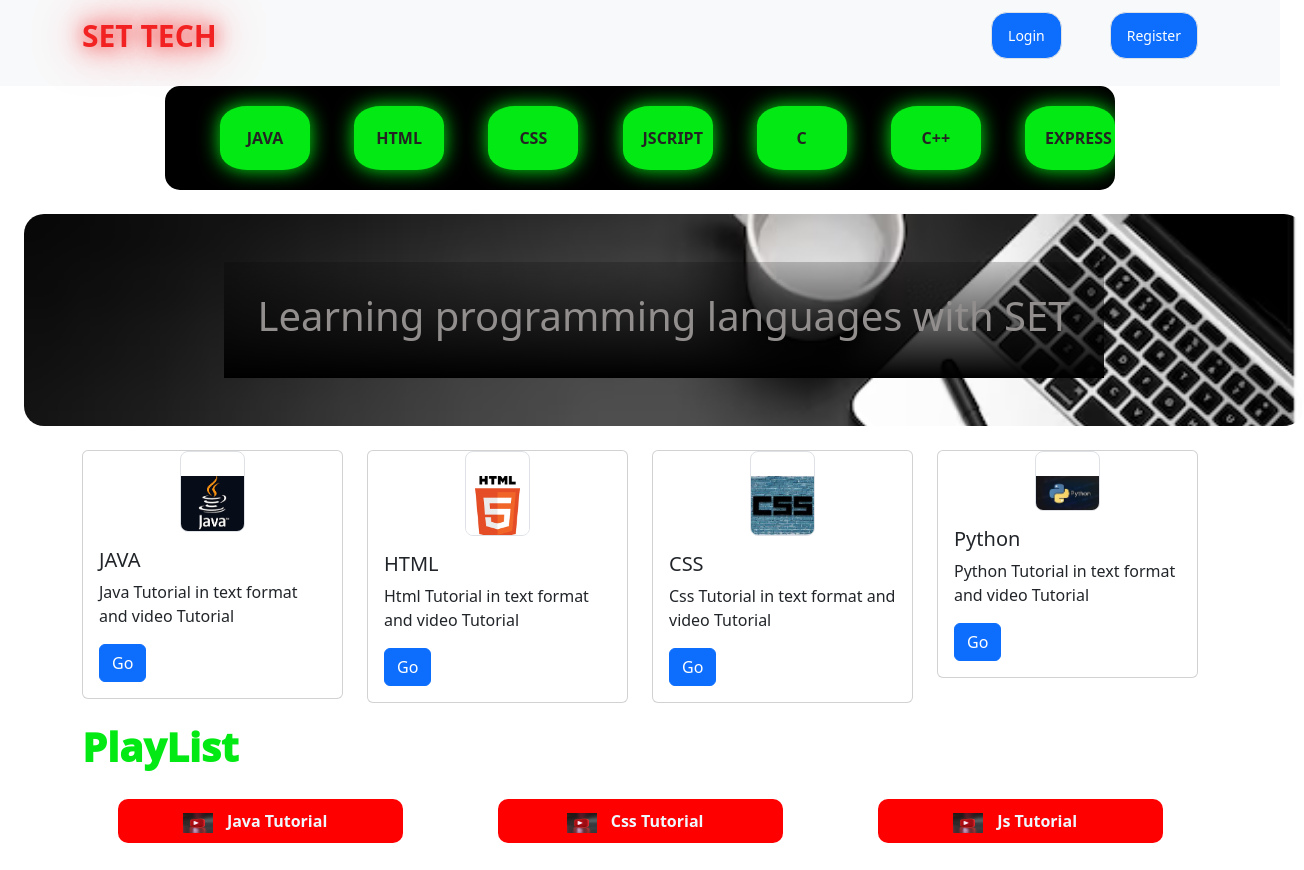
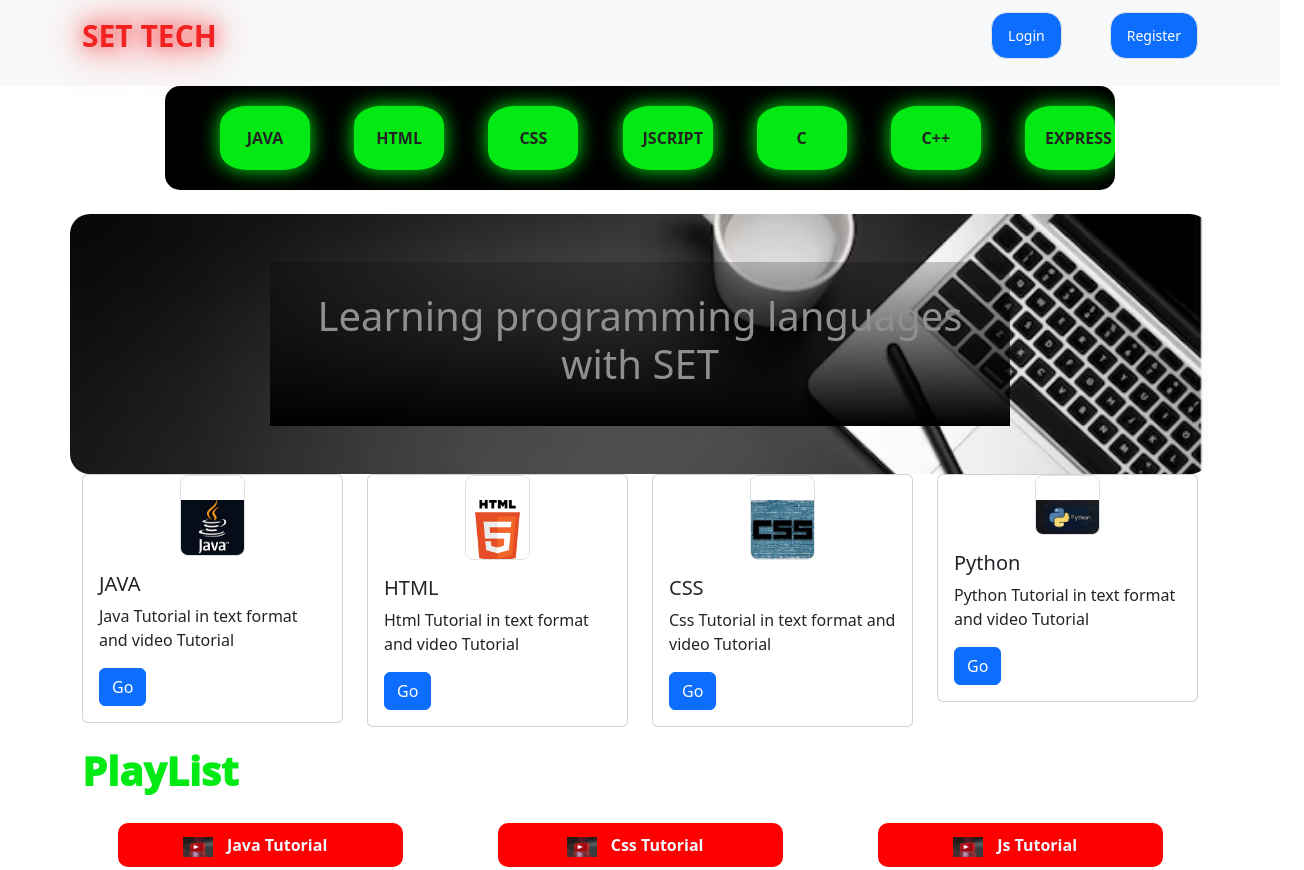
Before and after one commit to michealmani/project-set, a plain HTML site: page index.html in a window 1280 px wide. Shown: the top 870 px of the page, 1304 px wide, since content can reach past the window. Drawn offline with nearby package versions, Linux system fonts and the light colour scheme.

Commit message:
last1 commit

```diff
--- a/index.html
+++ b/index.html
@@ -59,15 +59,21 @@
 
         </div>
     </section>
-    <section class="sec m-4 py-5 col-md-12">
+    <div class="container">
+        <div class="row">
+            <section class="sec  mt-4 py-5 col-md-12">
                 <div class="mm container">
                     <div class="row align-items-center">
-                <div class="ban1 text-center">
+                        <div class="ban1 col-12 text-center">
                             <h1>Learning programming languages with SET</h1>
                         </div>
                     </div>
                 </div>
             </section>
+
+        </div>
+    </div>
+    <section></section>
     <section class=".bg-light">
         <div class="container">
             <div class="row">
@@ -128,15 +134,15 @@
 
                 <button class='tu1 col-12 col-md-3' onclick="redirectToYoutube() ">
                     <img src="../css/youtube.jpg" width="30px" height="20px">
-                    <a href="https://youtube.com/@SET-cd7bk?si=WMfQFV0u9ipyKA8n"  class="tu1">Java Tutorial</a>
+                    <a href="https://youtube.com/@SET-cd7bk?si=WMfQFV0u9ipyKA8n" class="tu1">Java Tutorial</a>
                 </button>
                 <button class='tu1 col-12 col-md-3' onclick="redirectToYoutube() ">
                     <img src="../css/youtube.jpg" width="30px" height="20px">
-                        <a href="https://youtube.com/@SET-cd7bk?si=WMfQFV0u9ipyKA8n"  class="tu1">Css Tutorial</a>
+                    <a href="https://youtube.com/@SET-cd7bk?si=WMfQFV0u9ipyKA8n" class="tu1">Css Tutorial</a>
                 </button>
                 <button class='tu1 col-12 col-md-3' onclick="redirectToYoutube() ">
                     <img src="../css/youtube.jpg" width="30px" height="20px">
-                            <a href="https://youtube.com/@SET-cd7bk?si=WMfQFV0u9ipyKA8n"  class="tu1">Js Tutorial</a>
+                    <a href="https://youtube.com/@SET-cd7bk?si=WMfQFV0u9ipyKA8n" class="tu1">Js Tutorial</a>
                 </button>
 
             </div>
```
Lines whose indentation alone changed are shown as unchanged.
